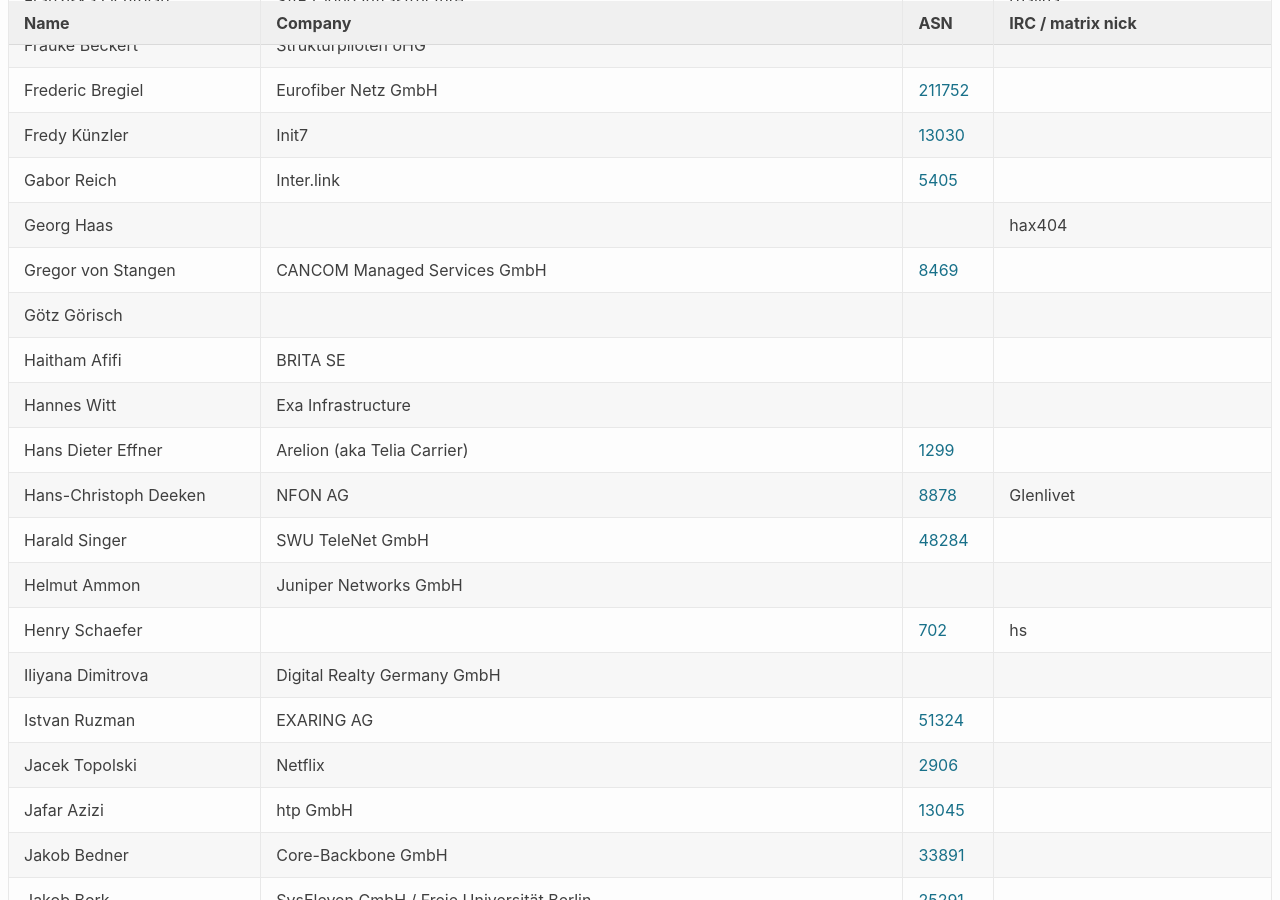
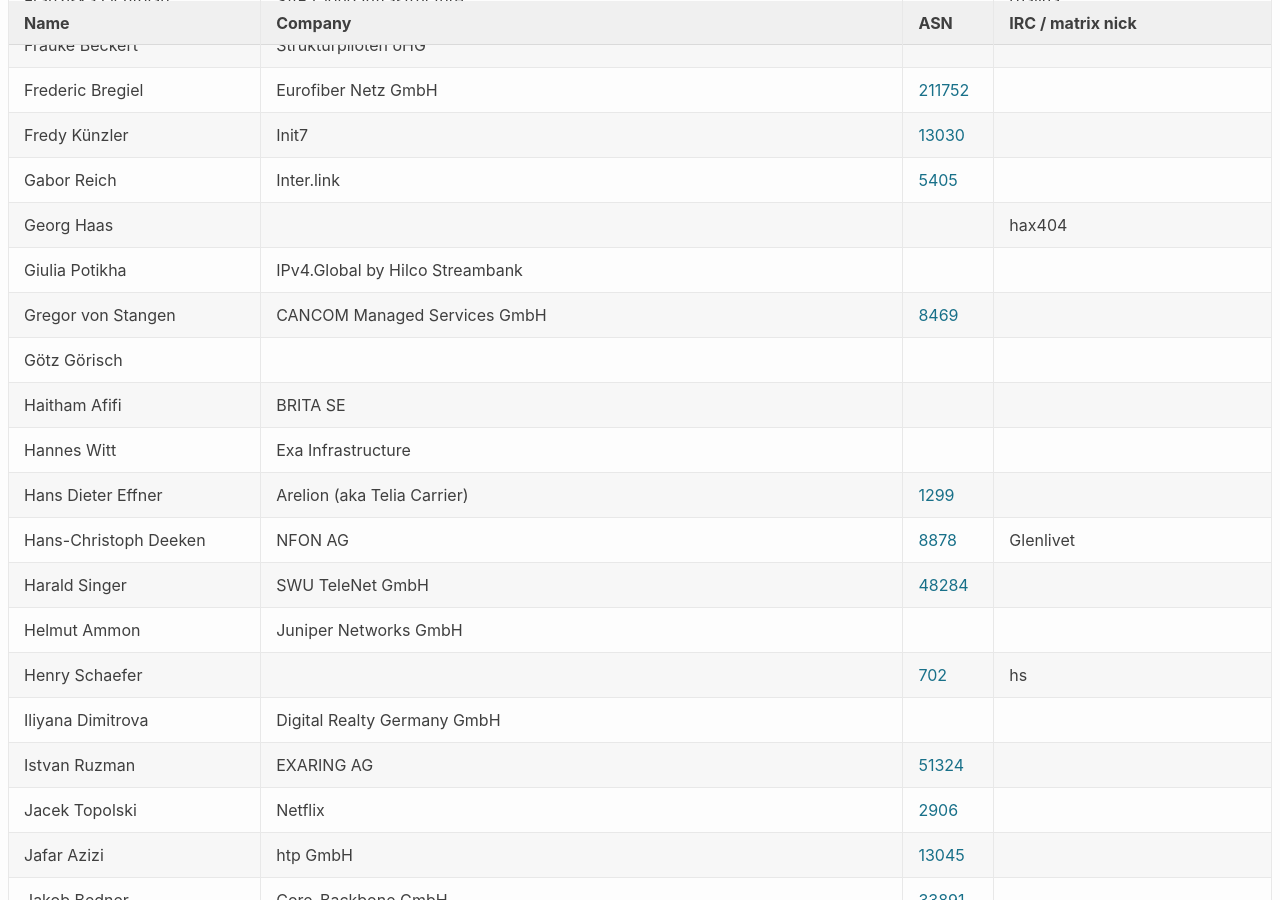
Before and after one commit to denog/pretix-attendeelist, a Jekyll site: the page built from denog17/index.markdown, in a window 1280 px wide and 900 px high, scrolled down 4249 px. Built offline with Jekyll 4.4.1, drawn with Linux system fonts in a browser that asks for light colours; some of the changed text lies outside the part shown.

Commit message:
Latest data: Mon Aug 18 13:03:03 UTC 2025

```diff
--- a/_data/attendees_denog17_onsite.json
+++ b/_data/attendees_denog17_onsite.json
@@ -576,6 +576,12 @@
     "asn": null
   },
   {
+    "name": "Giulia Potikha",
+    "company": "IPv4.Global by Hilco Streambank",
+    "irc": null,
+    "asn": null
+  },
+  {
     "name": "Götz Görisch",
     "company": null,
     "irc": null,
@@ -936,6 +942,12 @@
     "asn": null
   },
   {
+    "name": "Keyvan Ghadimi",
+    "company": "NFON AG",
+    "irc": null,
+    "asn": "8878"
+  },
+  {
     "name": "Klaas Mertens",
     "company": "Equinix",
     "irc": null,
```
